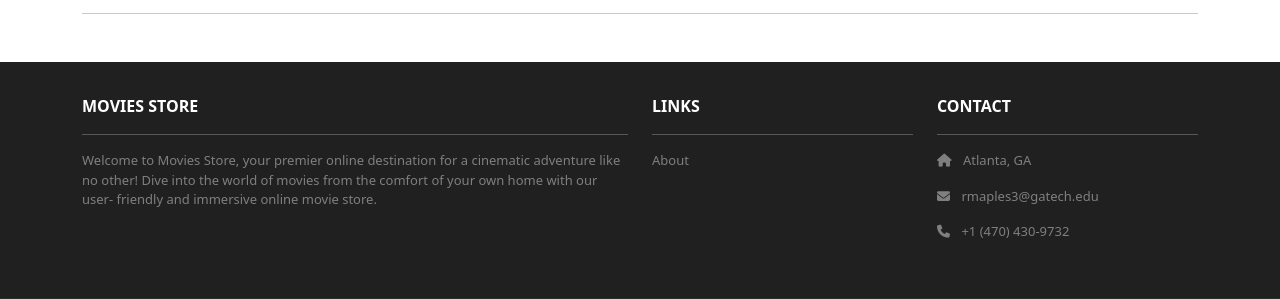
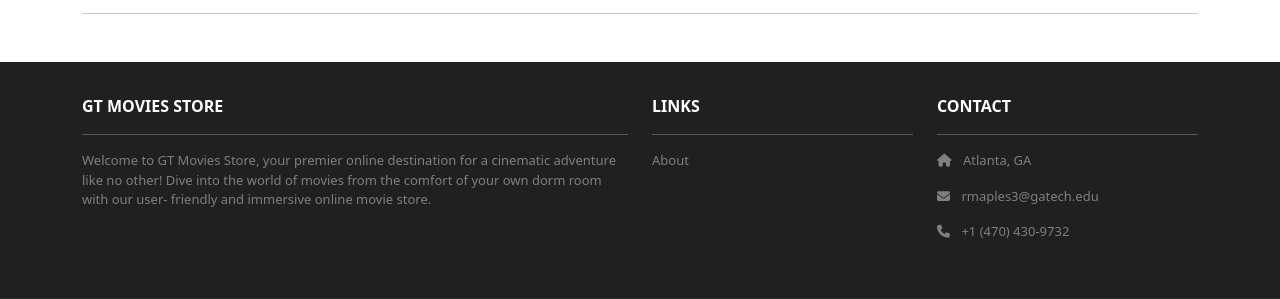
Before and after one commit to RushMaples/MovieStore, a Django app: page /accounts/orders/ in a window 1280 px wide. Shown: the part 155-454 px from the top of the page. Run offline with Django 5.2, Linux system fonts and the light colour scheme; a user stored in the database is signed in; data comes from the database, SQL or seed files in the repository; parts of the project's set-up code (start-up, migrations or seed data) failed here and were passed over; some libraries are stand-ins or nearby versions.

Commit message:
Fixed about info

```diff
--- a/moviestore/moviestore/templates/base.html
+++ b/moviestore/moviestore/templates/base.html
@@ -75,13 +75,13 @@
         <div class="row mt-3 text-white">
           <div class="col-md-6 col-lg-6 col-xl-6
                mx-auto mb-4">
-            <b>MOVIES STORE</b>
+            <b>GT MOVIES STORE</b>
             <hr />
             <p>
-              Welcome to Movies Store, your premier online
+              Welcome to GT Movies Store, your premier online
               destination for a cinematic adventure like no
               other! Dive into the world of movies from the
-              comfort of your own home with our user-
+              comfort of your own dorm room with our user-
               friendly and immersive online movie store.
             </p>
           </div>
```
